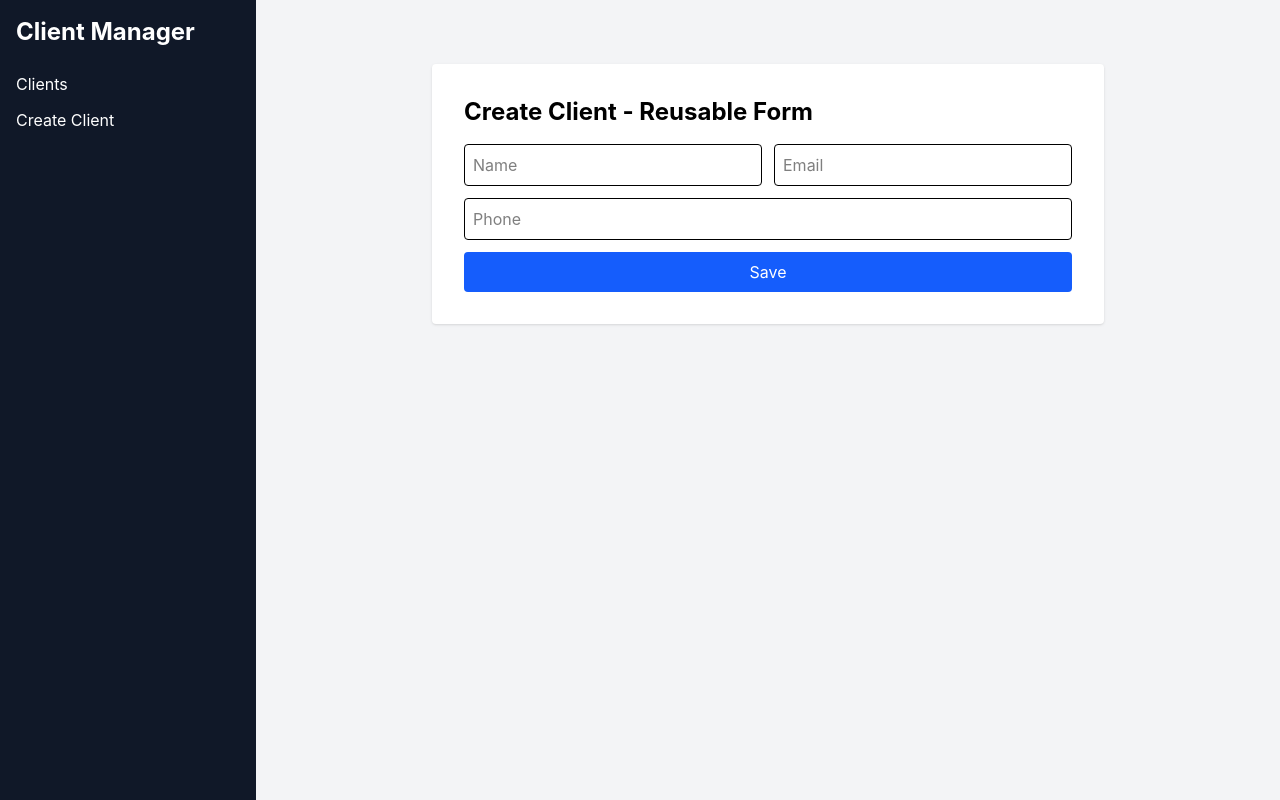
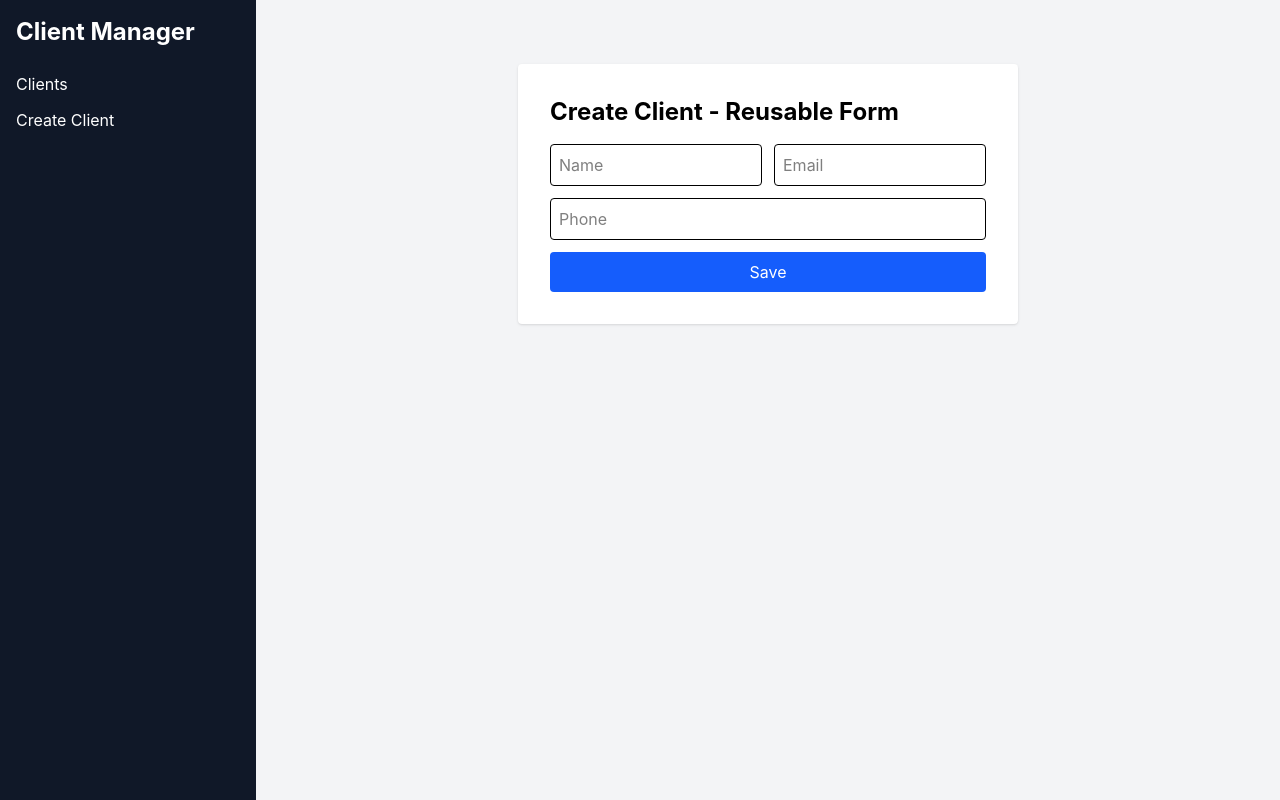
Before and after one commit to jdongob/client-manager-tailwind, a React (Vite) app: page /create in a window 1280 px wide. Built offline with nearby package versions, Linux system fonts and the light colour scheme; no server answers.

Commit message:
Update CreateClient.jsx

```diff
--- a/src/pages/CreateClient.jsx
+++ b/src/pages/CreateClient.jsx
@@ -70,7 +70,7 @@ function CreateClient ()
 
     return (
        /* <div className="bg-white p-8 rounded shadow max-w-2xl mx-auto mt-10"> */
-          <div className="bg-white p-8 rounded shadow w-[672px] mx-auto mt-10">
+          <div className="bg-white p-8 rounded shadow w-[500px] mx-auto mt-10">
 
             <h1 className="text-2xl font-bold mb-4">Create Client - Reusable Form</h1>
 
```
